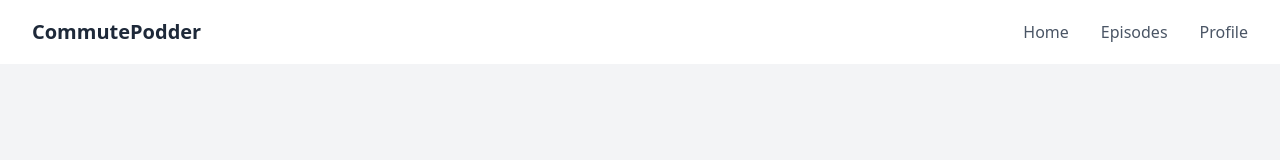
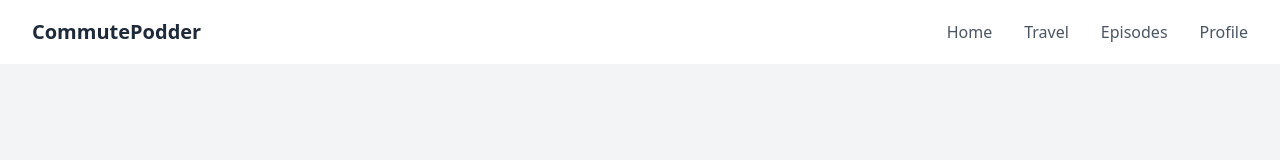
Before and after one commit to Adrian-Bostrom/CommutePodder, a React (Vite) app in the folder web/: page / in a window 1280 px wide. Shown: the top 160 px of the page. Built offline with nearby package versions, Linux system fonts and the light colour scheme.

Commit message:
Added navbar functionality

```diff
--- a/web/src/views/navbarView.tsx
+++ b/web/src/views/navbarView.tsx
@@ -1,24 +1,29 @@
+import { Link } from "react-router-dom";
+
 export function NavbarView() {
     return (
         <nav className="bg-white shadow-md">
             <div className="max-w-7xl mx-auto px-4 sm:px-6 lg:px-8">
                 <div className="flex justify-between items-center h-16">
                     <div className="flex items-center">
-                        <h1 className="text-xl font-bold text-gray-800">
+                        <Link to="/" className="text-xl font-bold text-gray-800 hover:text-gray-600">
                             CommutePodder
-                        </h1>
+                        </Link>
                     </div>
 
                     <div className="hidden md:flex space-x-8">
-                        <a href="#" className="text-gray-600 hover:text-gray-900">
+                        <Link to="/" className="text-gray-600 hover:text-gray-900">
                             Home
-                        </a>
-                        <a href="#" className="text-gray-600 hover:text-gray-900">
+                        </Link>
+                        <Link to="/travel" className="text-gray-600 hover:text-gray-900">
+                            Travel
+                        </Link>
+                        <Link to="/episodes" className="text-gray-600 hover:text-gray-900">
                             Episodes
-                        </a>
-                        <a href="#" className="text-gray-600 hover:text-gray-900">
+                        </Link>
+                        <Link to="/profile" className="text-gray-600 hover:text-gray-900">
                             Profile
-                        </a>
+                        </Link>
                     </div>
 
                     <div className="md:hidden">
```
